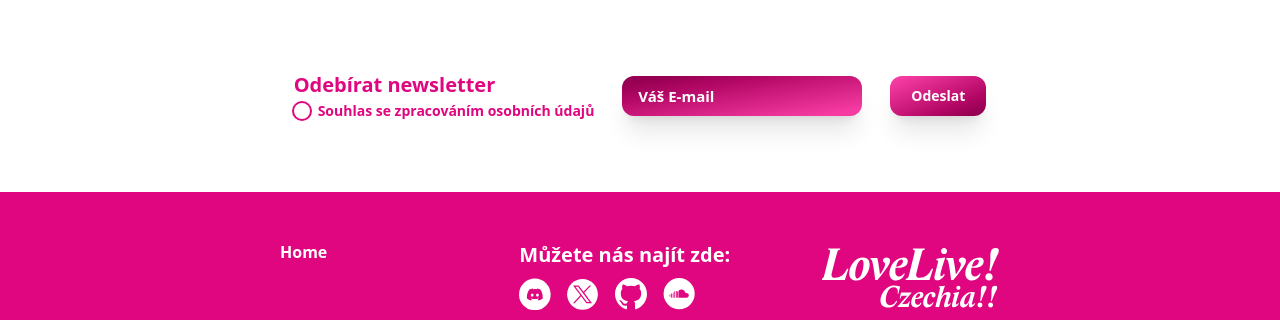
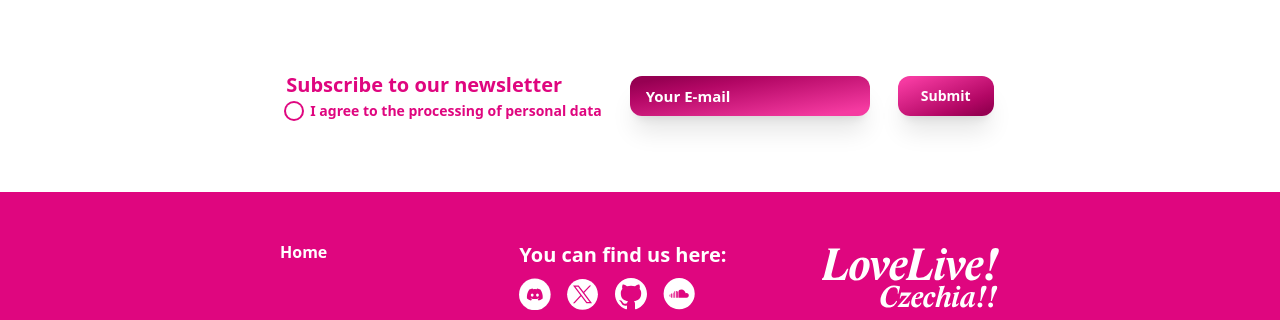
Before and after one commit to dalibor-osu/lovelive.cz, a Vue app in the folder frontend/: page / in a window 1280 px wide. Shown: the part 749-1069 px from the top of the page. Built offline with nearby package versions, Linux system fonts and the light colour scheme; what mande, vue3-particles would draw is missing.

Commit message:
rewritten texts into english

```diff
--- a/frontend/src/components/footer/Newsletter.vue
+++ b/frontend/src/components/footer/Newsletter.vue
@@ -3,22 +3,22 @@
         <div class="footer__container max-w-[1280px] tablet:max-w-[720px] mobile:max-w-[320px] mx-auto flex justify-center mobile:justify-start">
             <form class="newsletter__form flex justify-center items-center gap-7 flex-wrap mobile:justify-start">
                 <div class="newsletter__form-checkbox">
-                    <h2 class="text-[#df067f] text-[20px] border-[#df067f]">Odebírat newsletter</h2>
+                    <h2 class="text-[#df067f] text-[20px] border-[#df067f]">Subscribe to our newsletter</h2>
                     <div class="flex items-center gap-2">
                         <input type="checkbox" id="consent" name="consent"
                             class="w-4 h-4 rounded-xl ring-2 ring-[#df067f] appearance-none checked:bg-gradient-to-br checked:from-[#960052] checked:to-[#f53aa1] checked:ring-0" />
                         <label for="consent" class="text-[#df067f] text-[14px]">
-                            Souhlas se zpracováním osobních údajů
+                            I agree to the processing of personal data
                         </label>
                     </div>
                 </div>
                 <div class="newsletter__form-email flex gap-7 flex-wrap">
                     <input autocomplete="off"
                         class="newsletter__input w-60 h-10 pl-4 rounded-xl placeholder-white placeholder:text-[15px] text-white focus:outline-none bg-gradient-to-br from-[#960052] from-10% via-[#b30765] via-30% to-[#f53aa1] to-90% shadow-xl"
-                        type="email" id="email" name="email" placeholder="Váš E-mail" />
+                        type="email" id="email" name="email" placeholder="Your E-mail" />
                     <button id="menu-button" type="button"
                         class= "flex justify-center items-center w-24 h-10 rounded-xl bg-gradient-to-br from-[#f53aa1] from-10% via-[#b30765] via-70% to-[#960052] to-90% mobile:from-[#960052] mobile:to-[#f53aa1] text-sm font-semibold text-white shadow-xl">
-                        <span class="font-bold">Odeslat</span>
+                        <span class="font-bold">Submit</span>
                     </button>
                 </div>
             </form>
--- a/frontend/src/components/footer/Social.vue
+++ b/frontend/src/components/footer/Social.vue
@@ -15,7 +15,7 @@ import { RouterLink } from "vue-router";
                     </div>
                 </div>
                 <div class="footer__social flex flex-col gap-2">
-                    <h1 class="text-[20px] mobile:text-[17px]">Můžete nás najít zde:</h1>
+                    <h1 class="text-[20px] mobile:text-[17px]">You can find us here:</h1>
                     <div class="footer__social-icons flex gap-4">
                         <a href="https://discord.gg/drpqQfVXQ" class="footer__icon h-8 w-8">
                             <svg class="w-8 h-8" fill="currentColor" viewBox="0 -20 1035 1035"
--- a/frontend/src/components/header/Nav.vue
+++ b/frontend/src/components/header/Nav.vue
@@ -83,7 +83,7 @@ document.addEventListener('DOMContentLoaded', () => {
                         <RouterLink to="/login" type="button"
                             class="header__link-dropdown-item hidden font-bold text-sm text-[#df067f] px-1 py-2 hover:bg-[#ffe9f5]"
                             active-class="header__link--active" data-link-id="login">
-                            <span>Login in</span>
+                            <span>Log in</span>
                         </RouterLink>
                         <RouterLink to="/register" type="button"
                             class="header__link-dropdown-item hidden font-bold text-sm text-[#df067f] px-1 py-2 hover:bg-[#ffe9f5]"
```
